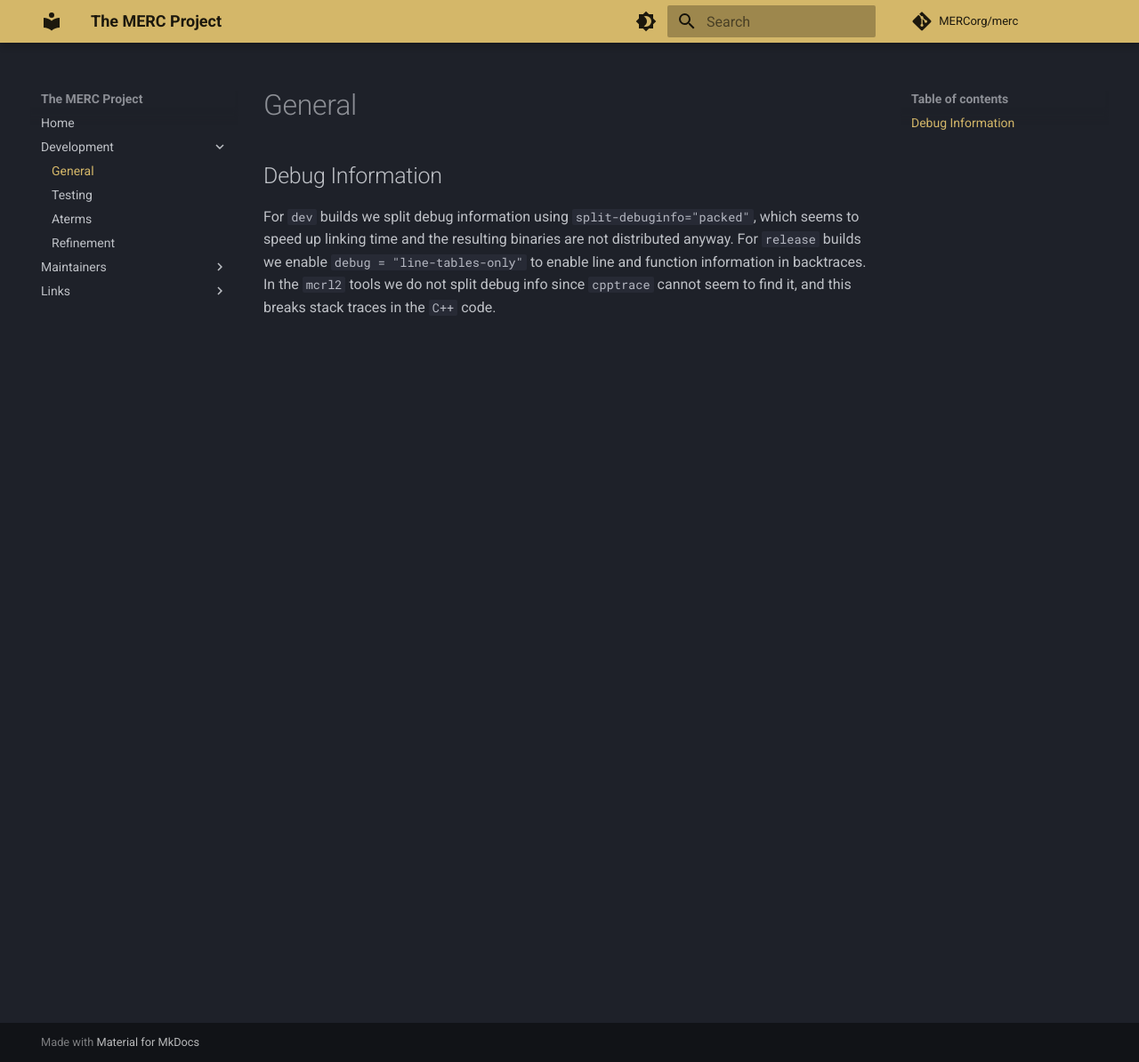
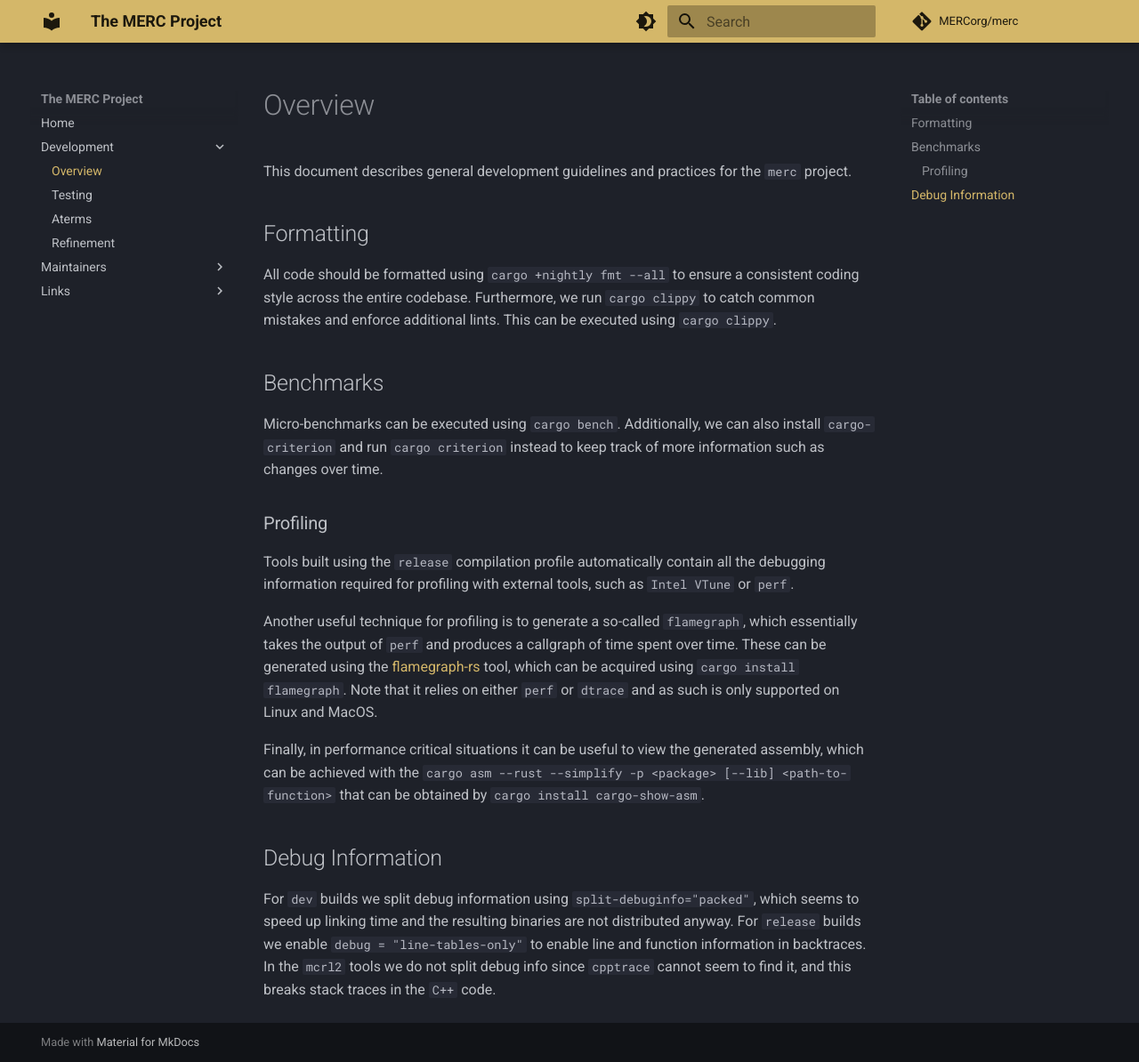
Before and after one commit to MERCorg/merc-website, an MkDocs documentation site: the page built from docs/developer/general.md, in a window 1280 px wide and 1194 px high. Shown: the whole window at 89% size. Built offline with MkDocs 1.6.1 and Material for MkDocs 9.7.7, drawn with Linux system fonts in a browser that asks for light colours; plug-ins that fetch from the network failed and are left out; comment, search, counter and statistics services are not loaded.

Commit message:
Added some information about the project

```diff
--- a/docs/developer/general.md
+++ b/docs/developer/general.md
@@ -1,3 +1,24 @@
+# Overview
+
+This document describes general development guidelines and practices for the
+`merc` project.
+
+## Formatting
+
+All code should be formatted using `cargo +nightly fmt --all` to ensure a consistent coding style across the entire codebase. Furthermore, we run `cargo clippy` to catch common mistakes and enforce additional lints. This can be executed using `cargo clippy`.
+
+## Benchmarks
+
+Micro-benchmarks can be executed using `cargo bench`. Additionally, we can also install `cargo-criterion` and run `cargo criterion` instead to keep track of more information such as changes over time.
+
+### Profiling
+
+Tools built using the `release` compilation profile automatically contain all the debugging information required for profiling with external tools,  such as `Intel VTune` or `perf`.
+
+Another useful technique for profiling is to generate a so-called `flamegraph`, which essentially takes the output of `perf` and produces a callgraph of time spent over time. These can be generated using the [flamegraph-rs](https://github.com/flamegraph-rs/flamegraph) tool, which can be acquired using `cargo install flamegraph`. Note that it relies on either `perf` or `dtrace` and as such is only supported on Linux and MacOS.
+
+Finally, in performance critical situations it can be useful to view the generated assembly, which can be achieved with the `cargo asm --rust --simplify -p <package> [--lib] <path-to-function>` that can be obtained by `cargo install cargo-show-asm`.
+
 ## Debug Information
 
 For `dev` builds we split debug information using `split-debuginfo="packed"`,
```
Also changed, not shown: docs/maintainers/publishing.md (+10 -1 lines).
